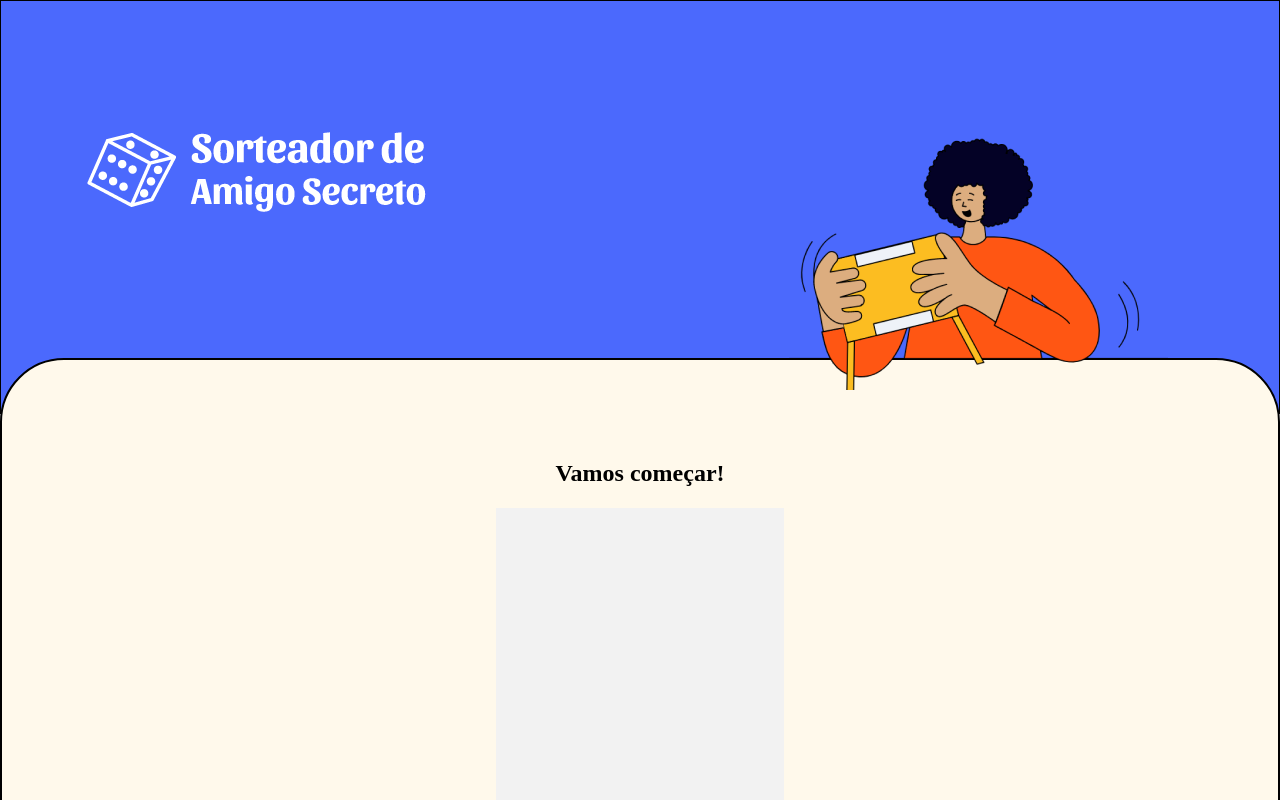
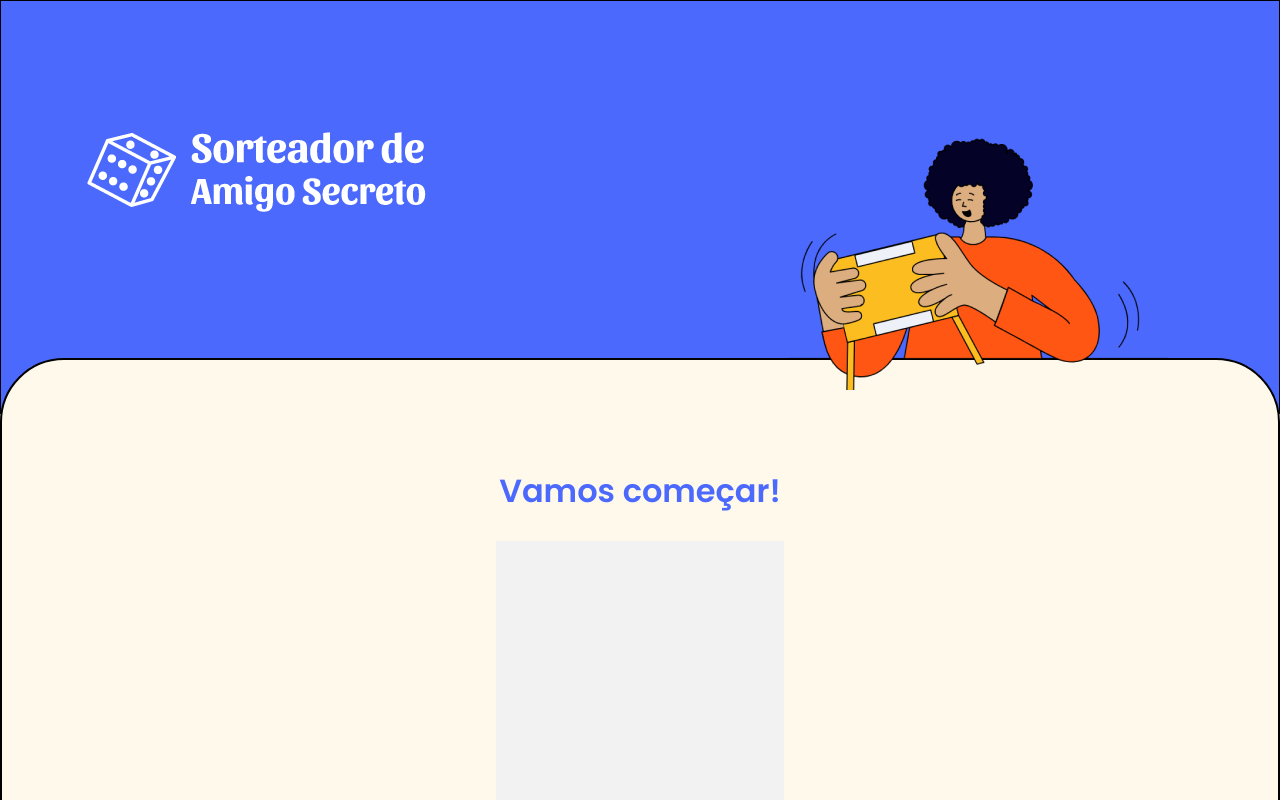
Before and after one commit to Melksedeque/amigo-secreto, a React (Vite) app: page / in a window 1280 px wide. Shown: the top 800 px of the page. Built offline with nearby package versions, Linux system fonts and the light colour scheme.

Commit message:
Estilo do card e do titulo

```diff
--- a/src/components/Card/Card.module.scss
+++ b/src/components/Card/Card.module.scss
@@ -10,4 +10,11 @@
     justify-content: center;
     margin-top: -3.5rem;
     padding: 80px;
+    h2 {
+        color: $azul;
+        font: 600 20px $fonte;
+        @media screen and (min-width: $md) {
+            font-size: 32px;
+        }
+    }
 }
```
